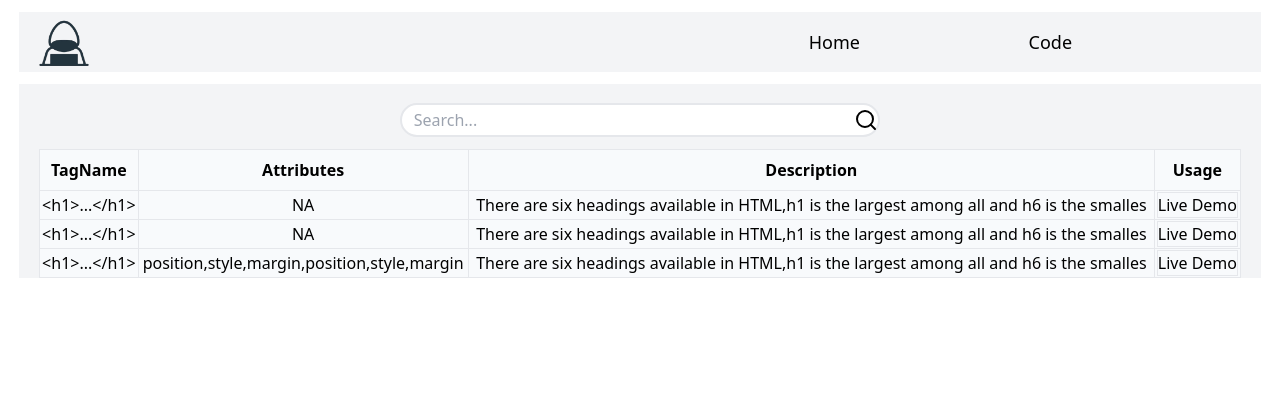
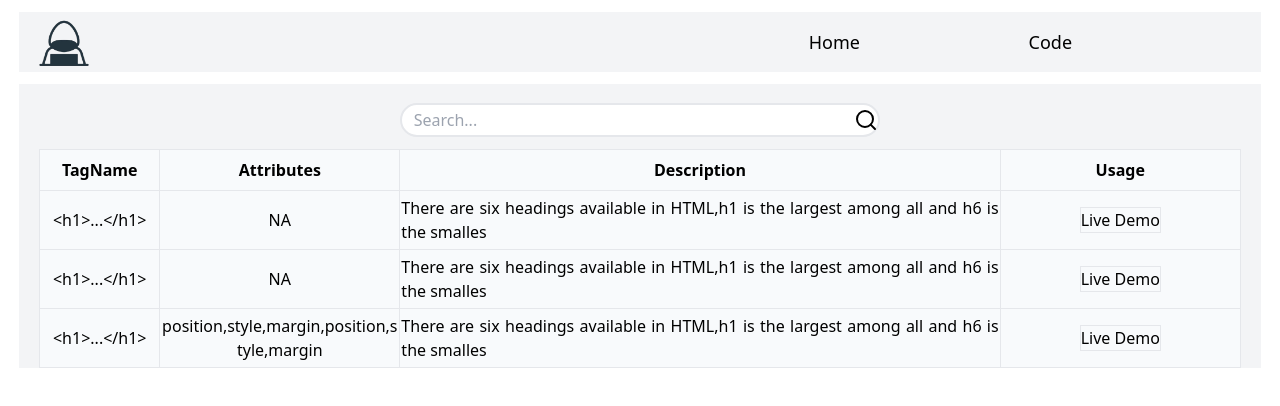
Before and after one commit to Ali-0111/html-research, a React (Create React App) app: page / in a window 1280 px wide. Shown: the top 406 px of the page. Built offline with nearby package versions, Linux system fonts and the light colour scheme.

Commit message:
Wrap capitbility added,

```diff
--- a/src/components/table/TableCells.jsx
+++ b/src/components/table/TableCells.jsx
@@ -9,7 +9,14 @@ function TableCells({ data }) {
         keys.map((key, index) => (
           <td
             key={`td${index + 1}`}
-            className="text-center border"
+            className="
+              first:w-[10%] last:w-[20%]
+              [&:nth-child(2)]:w-[20%]
+              [&:nth-child(2)]:break-all
+              [&:nth-child(3)]:w-[50%]
+              [&:nth-child(3)]:text-justify
+              text-center py-[5px] border
+            "
           >
             {cellContent(key, data[key])}
           </td>
--- a/src/components/table/TableRows.jsx
+++ b/src/components/table/TableRows.jsx
@@ -6,7 +6,10 @@ export default function TableRows() {
     <>
       {
         dataSet.map((tagDetails, index) => (
-          <tr key={`row${index + 1}`} className="row">
+          <tr
+            key={`row${index + 1}`}
+            className="row w-full"
+          >
             <TableCells data={tagDetails} />
           </tr>
         ))
```
